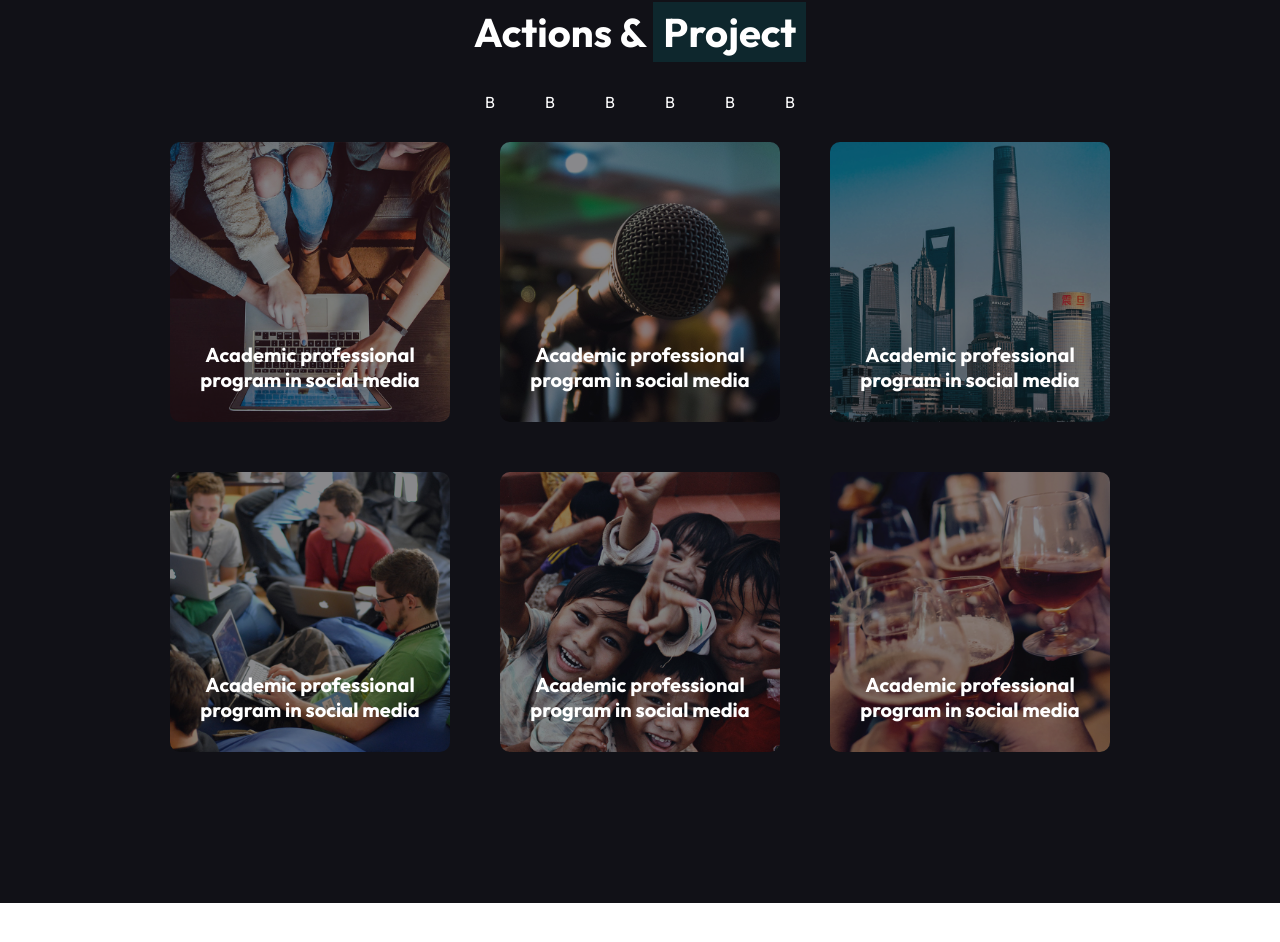
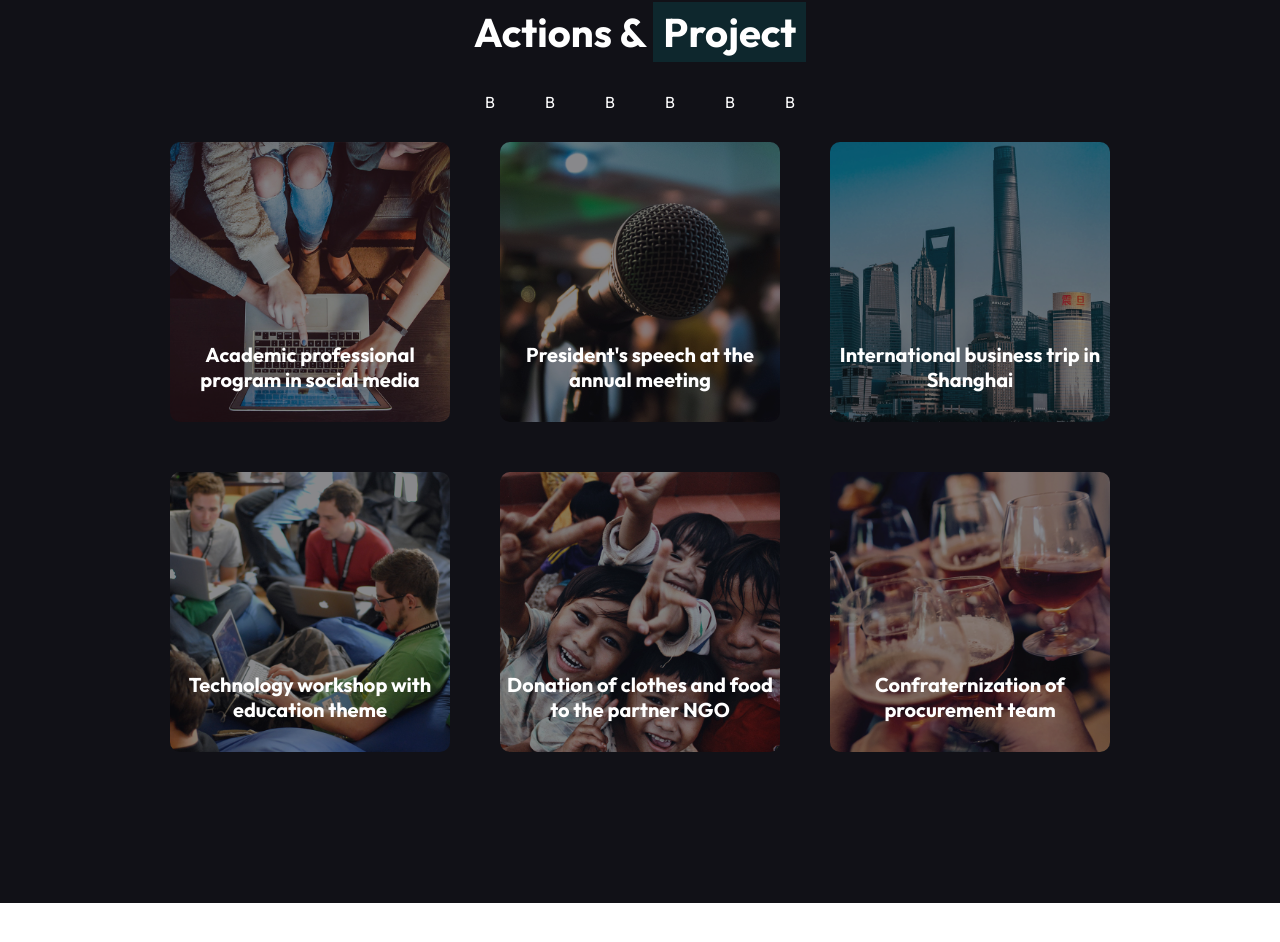
Before and after one commit to Andrea8802/proj-html-vuejs, a Vue app: page / in a window 1280 px wide. Shown: the part 2097-3039 px from the top of the page. Built offline with nearby package versions, Linux system fonts and the light colour scheme.

Commit message:
Create card dinamiche nella sezione Actions

```diff
--- a/src/components/Main/About Section/AboutNumbers.vue
+++ b/src/components/Main/About Section/AboutNumbers.vue
@@ -22,7 +22,6 @@ export default {
         <div class="card">
             <div class="number">
                 {{ Math.floor(Math.random() * (100 - 0 + 1)) + 0 }}
-
             </div>
 
             <h3>
@@ -36,7 +35,6 @@ export default {
         <div class="card">
             <div class="number">
                 {{ Math.floor(Math.random() * (200 - 100 + 1)) + 100 }}
-
             </div>
 
             <h3>
--- a/src/components/Main/Actions Section/ActionCards.vue
+++ b/src/components/Main/Actions Section/ActionCards.vue
@@ -1,59 +1,32 @@
 <script>
 export default {
-    name: "ActionsCards"
+    name: "ActionsCards",
+    data() {
+        return {
+            textCards: [
+                "Academic professional program in social media",
+                "President's speech at the annual meeting",
+                "International business trip in Shanghai",
+                "Technology workshop with education theme",
+                "Donation of clothes and food to the partner NGO",
+                "Confraternization of procurement team"
+            ]
+        }
+    }
 
 }
 </script>
 
 <template>
 
-    <div class="card">
-        <img src="../../../assets/img/project-1.jpg" alt="image project 1">
+    <div class="card" v-for="(text, index) in textCards" :info="text" :key="index">
+        <img :src="'src/assets/img/project-' + (index + 1) + '.jpg'" :alt="'image project ' + (index + 1)">
 
         <div class="text">
-            Academic professional program in social media
+            {{ text }}
         </div>
     </div>
 
-    <div class="card">
-        <img src="../../../assets/img/project-2.jpg" alt="image project 2">
-
-        <div class="text">
-            Academic professional program in social media
-        </div>
-    </div>
-
-    <div class="card">
-        <img src="../../../assets/img/project-3.jpg" alt="image project 3">
-
-        <div class="text">
-            Academic professional program in social media
-        </div>
-    </div>
-
-    <div class="card">
-        <img src="../../../assets/img/project-4.jpg" alt="image project 4">
-
-        <div class="text">
-            Academic professional program in social media
-        </div>
-    </div>
-
-    <div class="card">
-        <img src="../../../assets/img/project-5.jpg" alt="image project 5">
-
-        <div class="text">
-            Academic professional program in social media
-        </div>
-    </div>
-
-    <div class="card">
-        <img src="../../../assets/img/project-6.jpg" alt="image project 6">
-
-        <div class="text">
-            Academic professional program in social media
-        </div>
-    </div>
 
 </template>
 
```
